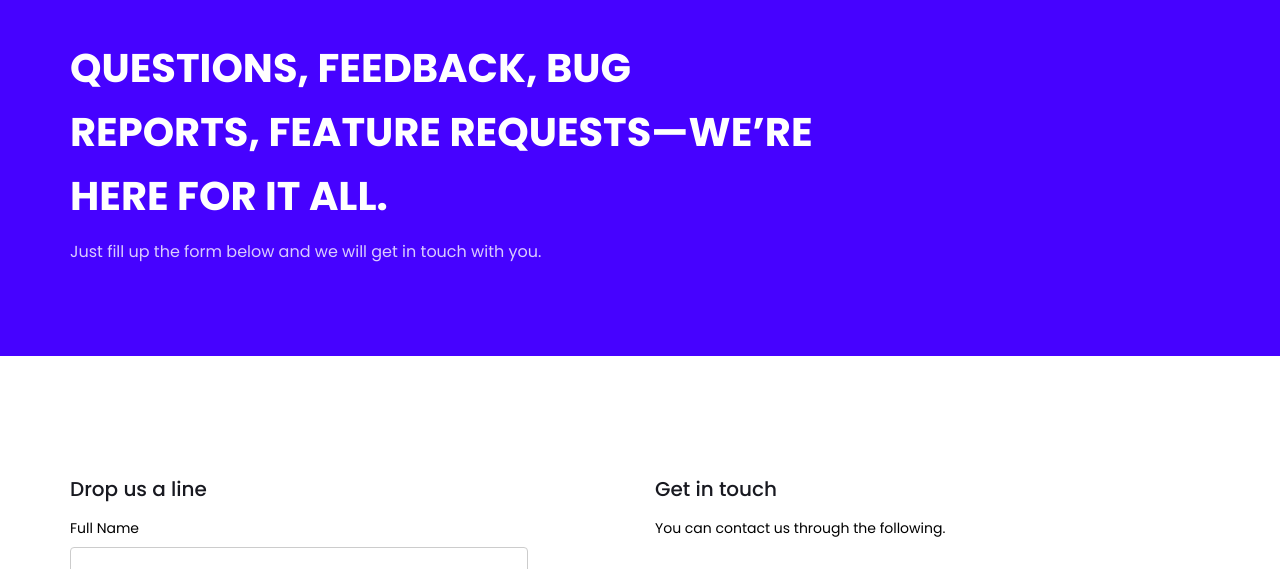
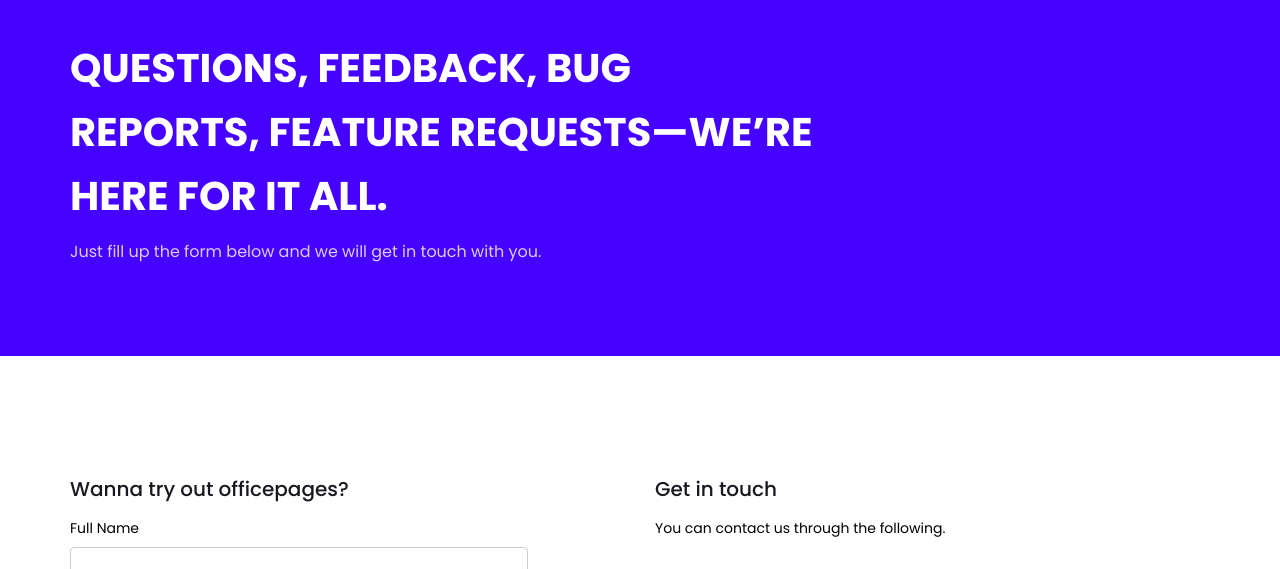
Before and after one commit to DNature/office-pages-website, a website: page contact.html in a window 1280 px wide. Shown: the part 156-725 px from the top of the page. Drawn offline with Linux system fonts and the light colour scheme; files whose address does not match are found by name.

Commit message:
edited contact form text

```diff
--- a/contact.html
+++ b/contact.html
@@ -58,7 +58,7 @@
       <div class="container">
         <div class="row">
           <div class="col-md-5 probootstrap-animate" data-animate-effect="fadeIn">
-            <h2>Drop us a line</h2>
+            <h2>Wanna try out officepages?</h2>
             <form action="POST" method="POST" class="probootstrap-form" data-netlify="true">
               <div class="form-group">
                 <label for="name">Full Name</label>
```
